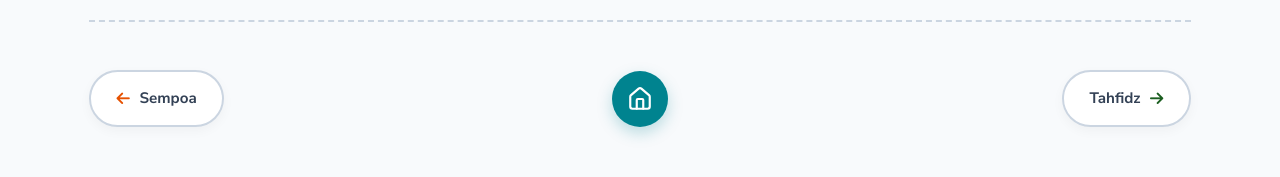
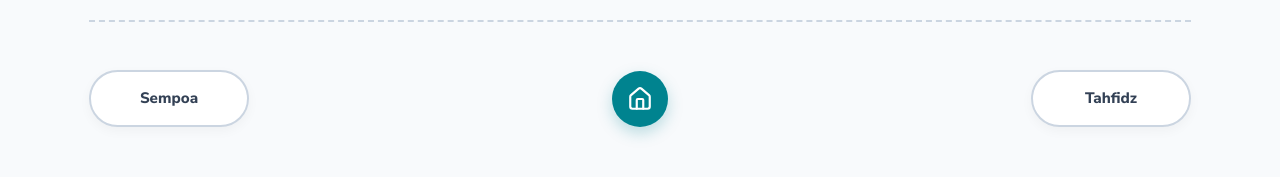
Before and after one commit to Aldi8867/web-sempoa-sip-pariaman, a React (Vite) app in the folder frontend/: page /program/fonem in a window 1280 px wide. Shown: the part 1307-1484 px from the top of the page. Built offline with nearby package versions, Linux system fonts and the light colour scheme.

Commit message:
style: standardize bottom navigation button sizes (160px), perfectly center text without arrows, and increase font weight to 800

```diff
--- a/frontend/src/pages/public/ProgramDetailPage.tsx
+++ b/frontend/src/pages/public/ProgramDetailPage.tsx
@@ -421,21 +421,22 @@ export const ProgramDetailPage: React.FC = () => {
               justifySelf: 'start',
               background: hoveredBtn === 'prev' ? data.prevColor : '#fff',
               border: `2px solid ${hoveredBtn === 'prev' ? data.prevColor : '#cbd5e1'}`,
-              padding: '0.8rem 1.6rem',
+              width: '160px',
+              padding: '0.8rem 0',
               borderRadius: '50px',
               color: hoveredBtn === 'prev' ? '#fff' : '#334155',
-              fontWeight: 700,
+              fontWeight: 800,
               fontSize: '0.95rem',
               textDecoration: 'none',
               display: 'inline-flex',
               alignItems: 'center',
-              gap: '0.6rem',
+              justifyContent: 'center',
               boxShadow: hoveredBtn === 'prev' ? `0 8px 20px ${data.prevColor}45` : '0 4px 12px rgba(0,0,0,0.04)',
               transform: hoveredBtn === 'prev' ? 'translateY(-3px)' : 'none',
               transition: 'all 0.4s cubic-bezier(0.16, 1, 0.3, 1)',
             }}
           >
-            <i className="fas fa-arrow-left" style={{ color: hoveredBtn === 'prev' ? '#fff' : data.prevColor, transition: 'all 0.3s' }}></i> {data.prevName}
+            {data.prevName}
           </Link>
 
           {/* HOME ICON ONLY BUTTON */}
@@ -474,21 +475,22 @@ export const ProgramDetailPage: React.FC = () => {
               justifySelf: 'end',
               background: hoveredBtn === 'next' ? data.nextColor : '#fff',
               border: `2px solid ${hoveredBtn === 'next' ? data.nextColor : '#cbd5e1'}`,
-              padding: '0.8rem 1.6rem',
+              width: '160px',
+              padding: '0.8rem 0',
               borderRadius: '50px',
               color: hoveredBtn === 'next' ? '#fff' : '#334155',
-              fontWeight: 700,
+              fontWeight: 800,
               fontSize: '0.95rem',
               textDecoration: 'none',
               display: 'inline-flex',
               alignItems: 'center',
-              gap: '0.6rem',
+              justifyContent: 'center',
               boxShadow: hoveredBtn === 'next' ? `0 8px 20px ${data.nextColor}45` : '0 4px 12px rgba(0,0,0,0.04)',
               transform: hoveredBtn === 'next' ? 'translateY(-3px)' : 'none',
               transition: 'all 0.4s cubic-bezier(0.16, 1, 0.3, 1)',
             }}
           >
-            {data.nextName} <i className="fas fa-arrow-right" style={{ color: hoveredBtn === 'next' ? '#fff' : data.nextColor, transition: 'all 0.3s' }}></i>
+            {data.nextName}
           </Link>
         </nav>
       </main>
```
